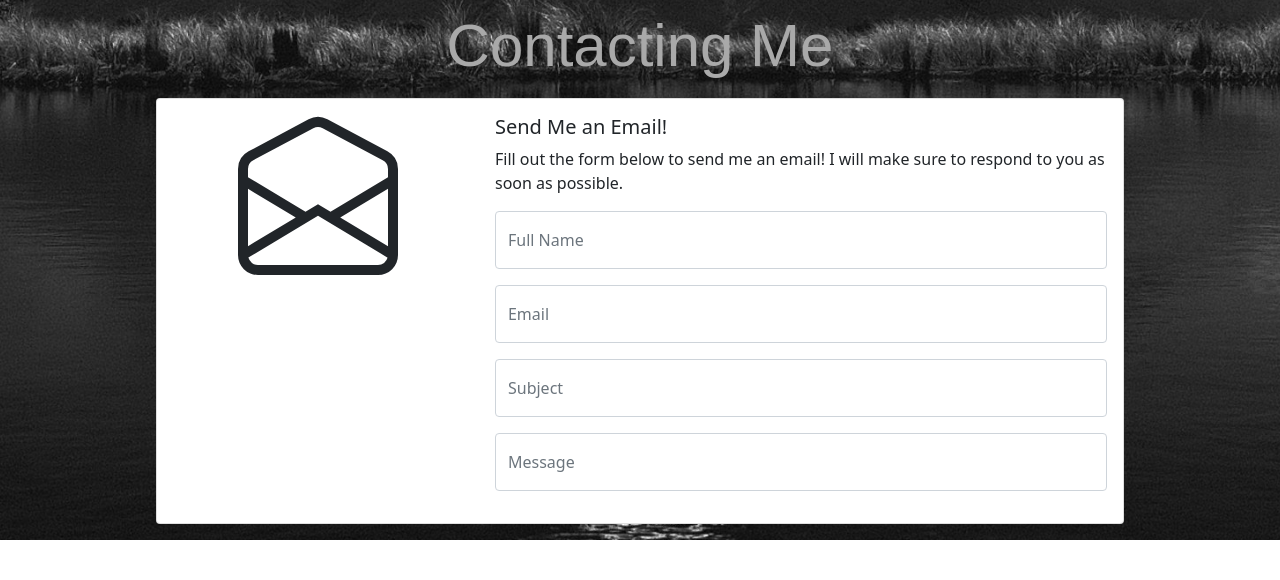
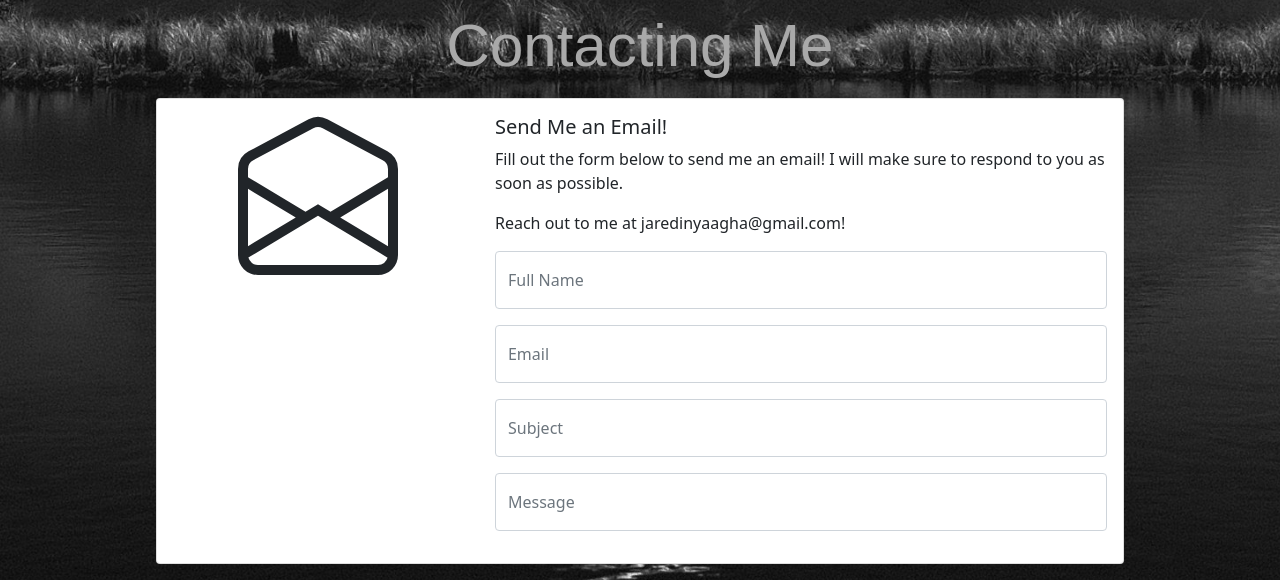
Before and after one commit to jaredinyaagha1/First-Portfolio, a plain HTML site: page index.html in a window 1280 px wide. Shown: the part 3303-3883 px from the top of the page. Before the commit the page ends 3843 px from the top, so only its background shows below. Drawn offline with nearby package versions, Linux system fonts and the light colour scheme.

Commit message:
Included email

```diff
--- a/index.html
+++ b/index.html
@@ -154,6 +154,7 @@
                     <div class="card-body">
                       <h5 class="card-title">Send Me an Email!</h5>
                       <p class="card-text">Fill out the form below to send me an email! I will make sure to respond to you as soon as possible.</p>
+                      <p class="card-text">Reach out to me at jaredinyaagha@gmail.com!</p>
                       <div class="text-muted form-floating mb-3">
                         <div class="form-floating mb-3">
                         <input type="email" class="form-control" id="floatingInput" placeholder="name@example.com">
```
